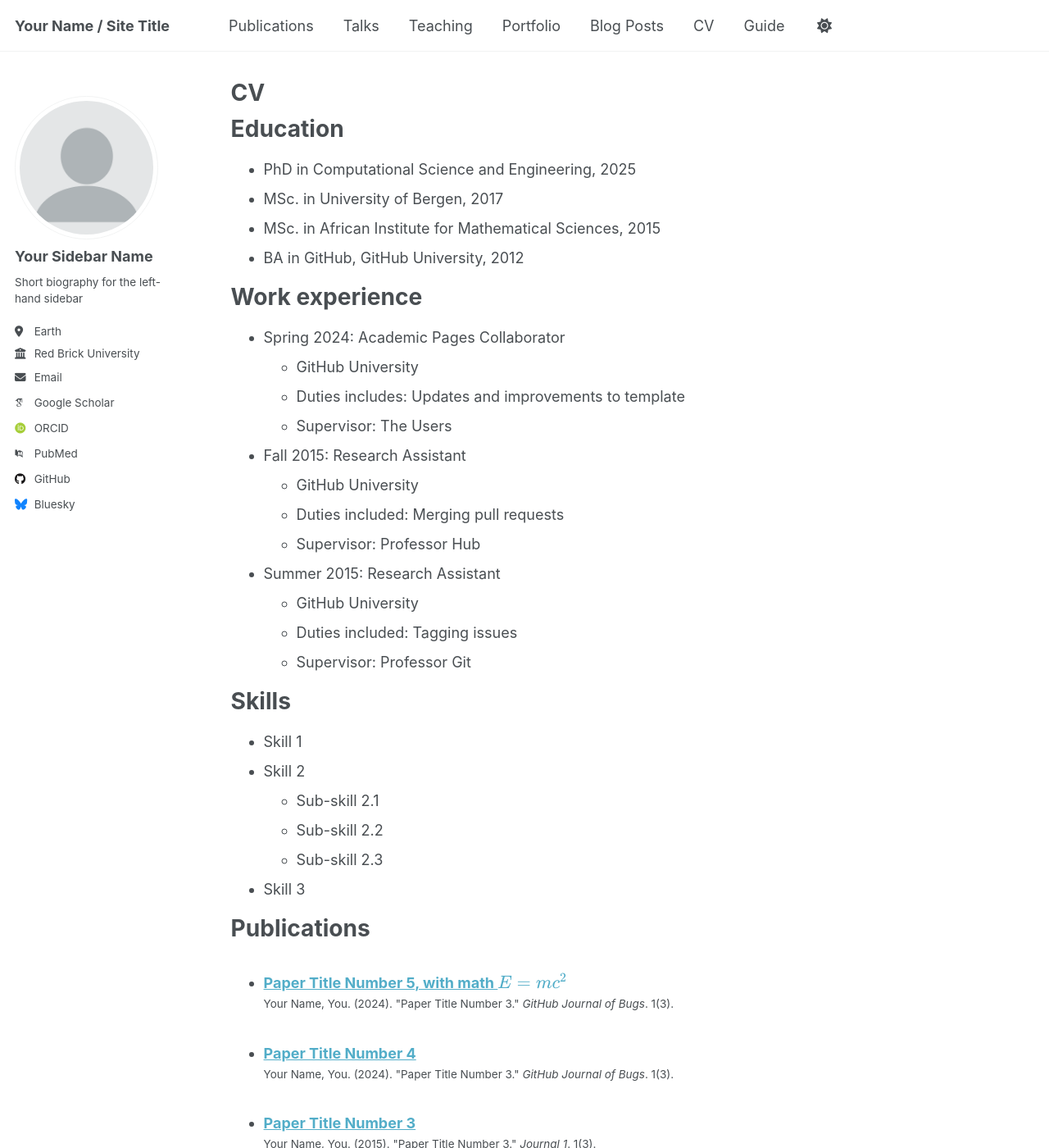
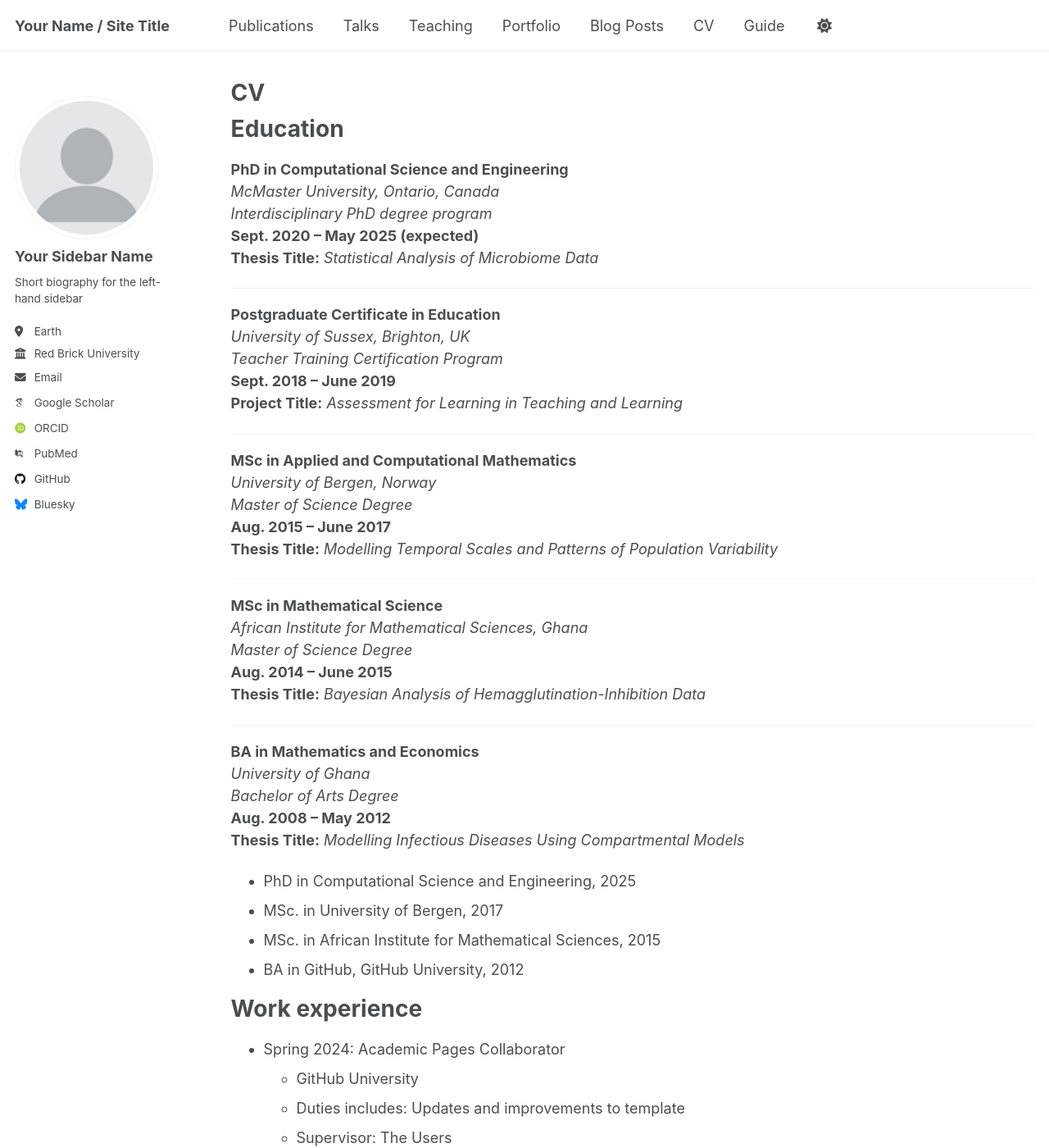
Before and after one commit to magronah/magronah.github.io, a Jekyll site: the page built from _pages/cv.md, in a window 1280 px wide and 1400 px high. Shown: the whole window at 82% size. Built offline with Jekyll 4.4.1, drawn with Linux system fonts in a browser that asks for light colours; some web fonts are replaced.

Commit message:
cv updated

```diff
--- a/_pages/cv.md
+++ b/_pages/cv.md
@@ -12,6 +12,44 @@ redirect_from:
 
 Education
 ======
+**PhD in Computational Science and Engineering**
+*McMaster University, Ontario, Canada*
+*Interdisciplinary PhD degree program*
+**Sept. 2020 – May 2025 (expected)**
+**Thesis Title:** *Statistical Analysis of Microbiome Data*
+
+---
+
+**Postgraduate Certificate in Education**
+*University of Sussex, Brighton, UK*
+*Teacher Training Certification Program*
+**Sept. 2018 – June 2019**
+**Project Title:** *Assessment for Learning in Teaching and Learning*
+
+---
+
+**MSc in Applied and Computational Mathematics**
+*University of Bergen, Norway*
+*Master of Science Degree*
+**Aug. 2015 – June 2017**
+**Thesis Title:** *Modelling Temporal Scales and Patterns of Population Variability*
+
+---
+
+**MSc in Mathematical Science**
+*African Institute for Mathematical Sciences, Ghana*
+*Master of Science Degree*
+**Aug. 2014 – June 2015**
+**Thesis Title:** *Bayesian Analysis of Hemagglutination-Inhibition Data*
+
+---
+
+**BA in Mathematics and Economics**
+*University of Ghana*
+*Bachelor of Arts Degree*
+**Aug. 2008 – May 2012**
+**Thesis Title:** *Modelling Infectious Diseases Using Compartmental Models*
+
 * PhD in Computational Science and Engineering, 2025
 * MSc. in University of Bergen, 2017
 * MSc. in African Institute for Mathematical Sciences, 2015
```
